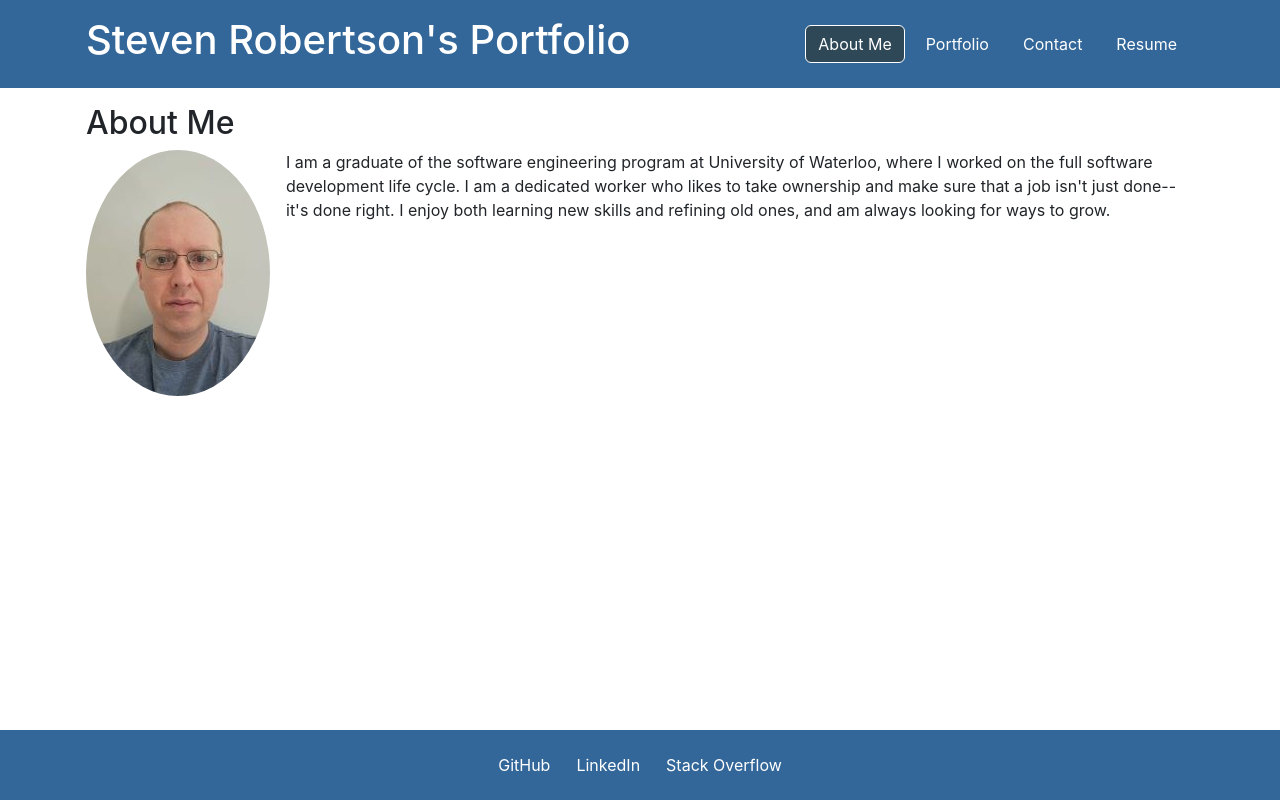
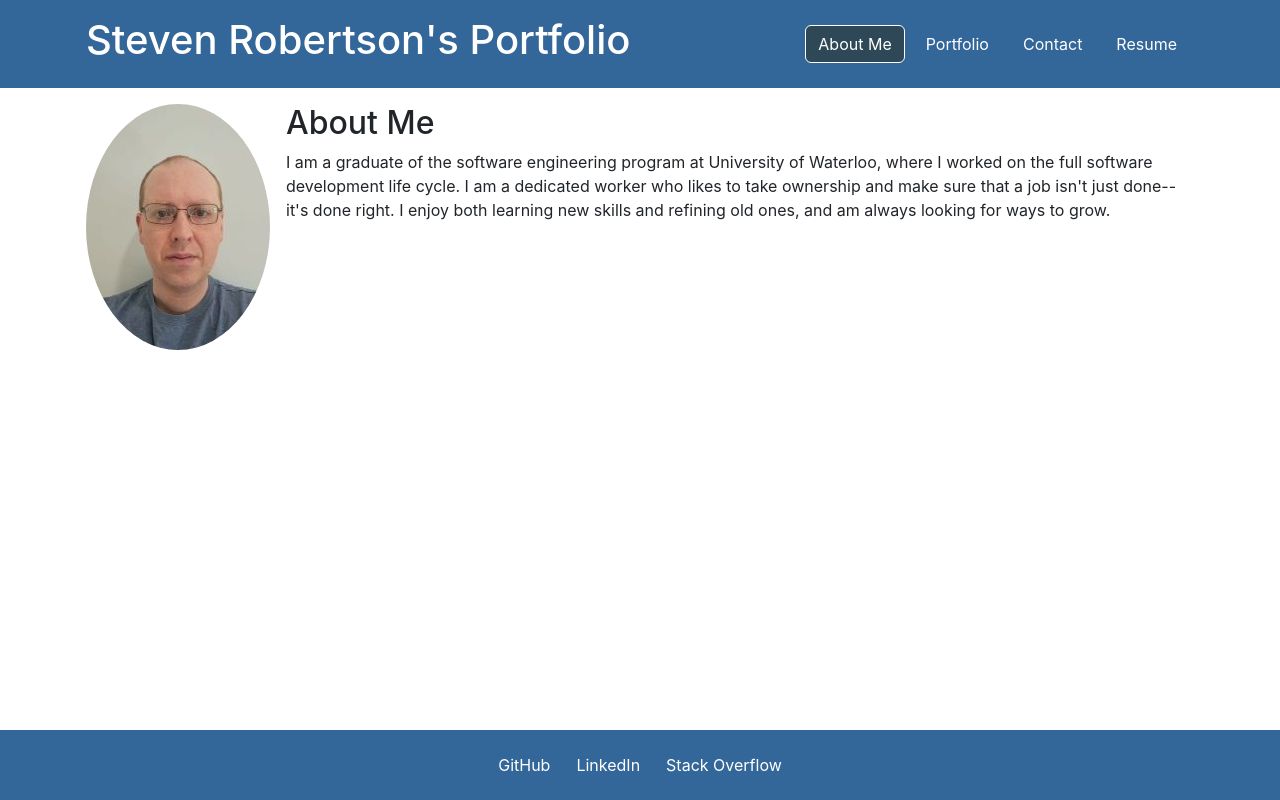
Before and after one commit to s2robertson/react-portfolio, a React (Create React App) app: page / in a window 1280 px wide. Built offline with nearby package versions, Linux system fonts and the light colour scheme.

Commit message:
repositioned photo, added more alt text

```diff
--- a/src/pages/about/index.js
+++ b/src/pages/about/index.js
@@ -3,15 +3,13 @@ import photo from './steven-small.jpg';
 function AboutPage() {
     return (
         <>
+            <img
+                src={photo}
+                alt='Steven Robertson, a full-stack developer'
+                className='float-start mb-3 me-3 rounded-circle'
+            />
             <h2>About Me</h2>
-            <div>
-                <img
-                    src={photo}
-                    alt='Steven'
-                    className='float-start mb-3 me-3 rounded-circle'
-                />
-                <p>I am a graduate of the software engineering program at University of Waterloo, where I worked on the full software development life cycle. I am a dedicated worker who likes to take ownership and make sure that a job isn't just done--it's done right. I enjoy both learning new skills and refining old ones, and am always looking for ways to grow.</p>
-            </div>
+            <p>I am a graduate of the software engineering program at University of Waterloo, where I worked on the full software development life cycle. I am a dedicated worker who likes to take ownership and make sure that a job isn't just done--it's done right. I enjoy both learning new skills and refining old ones, and am always looking for ways to grow.</p>
         </>
     )
 }
```
